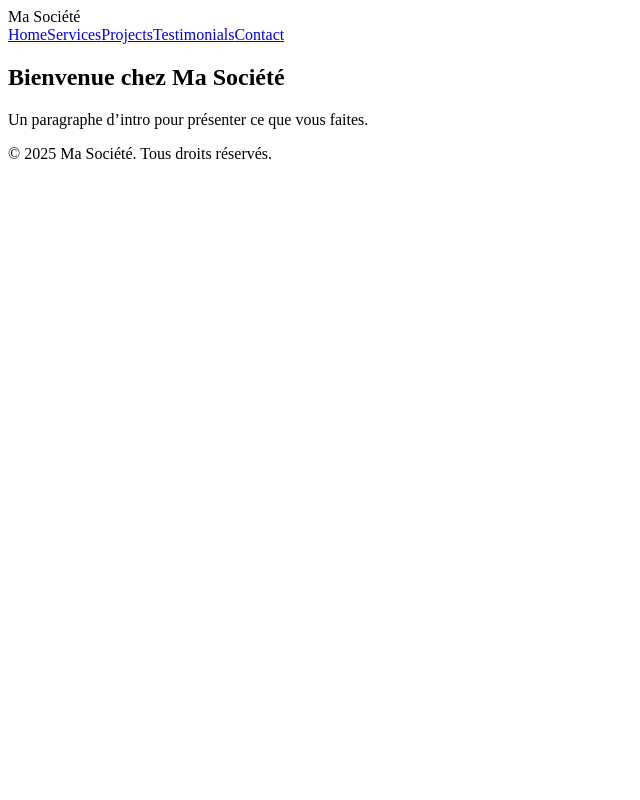
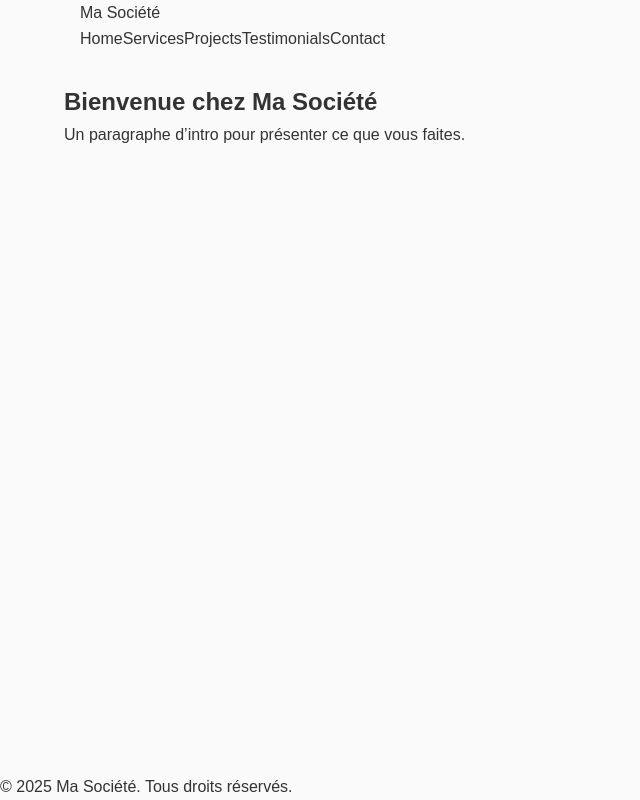
Before and after one commit to CruckStore/portfolio, a React (Vite) app in the folder frontend/: page / in a window 1280 px wide. Shown: the whole page, without its empty margins (0-640 px from the left). Built offline with nearby package versions, Linux system fonts and the light colour scheme.

Commit message:
refactor App and MainLayout components; implement new styling with SCSS; add global styles

```diff
--- a/frontend/src/App.tsx
+++ b/frontend/src/App.tsx
@@ -5,9 +5,8 @@ import Services from '@/pages/Services'
 import Projects from '@/pages/Projects'
 import Testimonials from '@/pages/Testimonials'
 import Contact from '@/pages/Contact'
-//import Discord from '@/pages/Discord'
 
-function App() {
+export default function App() {
   return (
     <MainLayout>
       <Routes>
@@ -16,11 +15,8 @@ function App() {
         <Route path="/projects" element={<Projects />} />
         <Route path="/testimonials" element={<Testimonials />} />
         <Route path="/contact" element={<Contact />} />
-        {/* <Route path="/discord" element={<Discord />} /> */}
         <Route path="*" element={<Navigate to="/" replace />} />
       </Routes>
     </MainLayout>
   )
 }
-
-export default App
--- a/frontend/src/layouts/MainLayout.tsx
+++ b/frontend/src/layouts/MainLayout.tsx
@@ -1,14 +1,17 @@
 import { ReactNode } from 'react'
 import Header from '@/components/Header'
 import Footer from '@/components/Footer'
+import '@/styles/MainLayout.scss'
 
-interface Props { children: ReactNode }
+interface Props {
+  children: ReactNode
+}
 
 export default function MainLayout({ children }: Props) {
   return (
-    <div className="flex flex-col min-h-screen">
+    <div className="main-layout">
       <Header />
-      <main className="flex-grow container mx-auto px-4">
+      <main className="container content">
         {children}
       </main>
       <Footer />
--- a/frontend/src/main.tsx
+++ b/frontend/src/main.tsx
@@ -2,7 +2,7 @@ import React from 'react'
 import ReactDOM from 'react-dom/client'
 import { BrowserRouter } from 'react-router-dom'
 import App from './App'
-import './styles/index.scss'
+import '@/styles/index.scss'
 
 ReactDOM.createRoot(document.getElementById('root')!).render(
   <React.StrictMode>
--- /dev/null
+++ b/frontend/src/styles/MainLayout.scss
@@ -0,0 +1,10 @@
+.main-layout {
+    display: flex;
+    flex-direction: column;
+    min-height: 100vh;
+
+    .content {
+      flex: 1;
+      padding: 2rem 0;
+    }
+  }
--- a/frontend/src/styles/index.scss
+++ b/frontend/src/styles/index.scss
@@ -0,0 +1,28 @@
+* {
+    margin: 0;
+    padding: 0;
+    box-sizing: border-box;
+  }
+
+  body {
+    font-family: Arial, sans-serif;
+    background-color: #fafafa;
+    color: #333;
+    line-height: 1.6;
+  }
+
+  .container {
+    width: 1200px;
+    max-width: 90%;
+    margin: 0 auto;
+    padding: 0 1rem;
+  }
+
+  a {
+    color: inherit;
+    text-decoration: none;
+  }
+
+  ul {
+    list-style: none;
+  }
```
